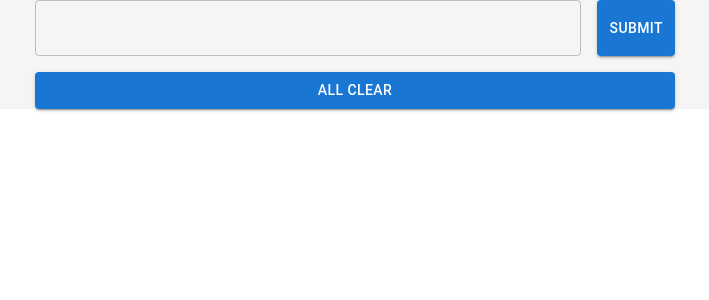
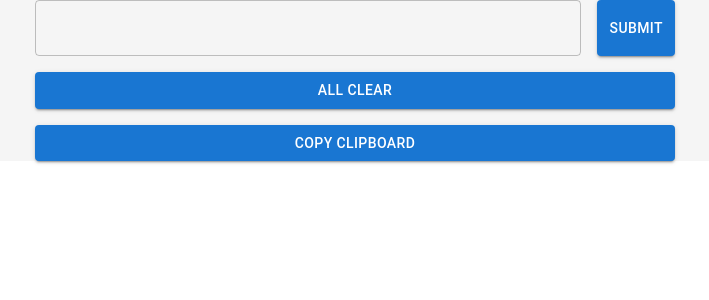
Before and after one commit to semigura/next-js-heatmap-app, a Next.js app: page / in a window 1280 px wide. Shown: the top 300 px of the page, without its empty margins (285-994 px from the left). Built offline with nearby package versions, Linux system fonts and the light colour scheme.

Commit message:
Add copy button

```diff
--- a/pages/index.tsx
+++ b/pages/index.tsx
@@ -1,5 +1,5 @@
 import { css } from "@emotion/react";
-import { Stack } from "@mui/material";
+import { Stack, Button } from "@mui/material";
 import { useRecoilValue, useResetRecoilState } from "recoil";
 
 import { activityListState, taskListState } from "../atoms/states";
@@ -9,11 +9,22 @@ import WarningButton from "../components/WarningButton";
 
 function Home() {
   const taskList = useRecoilValue(taskListState);
+  const activityList = useRecoilValue(activityListState);
   const resetTaskListState = useResetRecoilState(taskListState);
   const resetActivityListState = useResetRecoilState(activityListState);
   const handleClick = () => {
     resetTaskListState();
     resetActivityListState();
+  };
+  const copyTextToClipboard = (text: string) => {
+    navigator.clipboard.writeText(text).then(
+      function () {
+        console.log("Async: Copying to clipboard was successful!");
+      },
+      function (err) {
+        console.error("Async: Could not copy text: ", err);
+      }
+    );
   };
 
   return (
@@ -34,6 +45,14 @@ function Home() {
             return <Task taskType={task} key={task} />;
           })}
           <WarningButton handleConfirm={handleClick}>all clear</WarningButton>
+          <Button
+            onClick={() => {
+              copyTextToClipboard(JSON.stringify(activityList));
+            }}
+            variant="contained"
+          >
+            Copy clipboard
+          </Button>
         </Stack>
       </div>
     </div>
```
